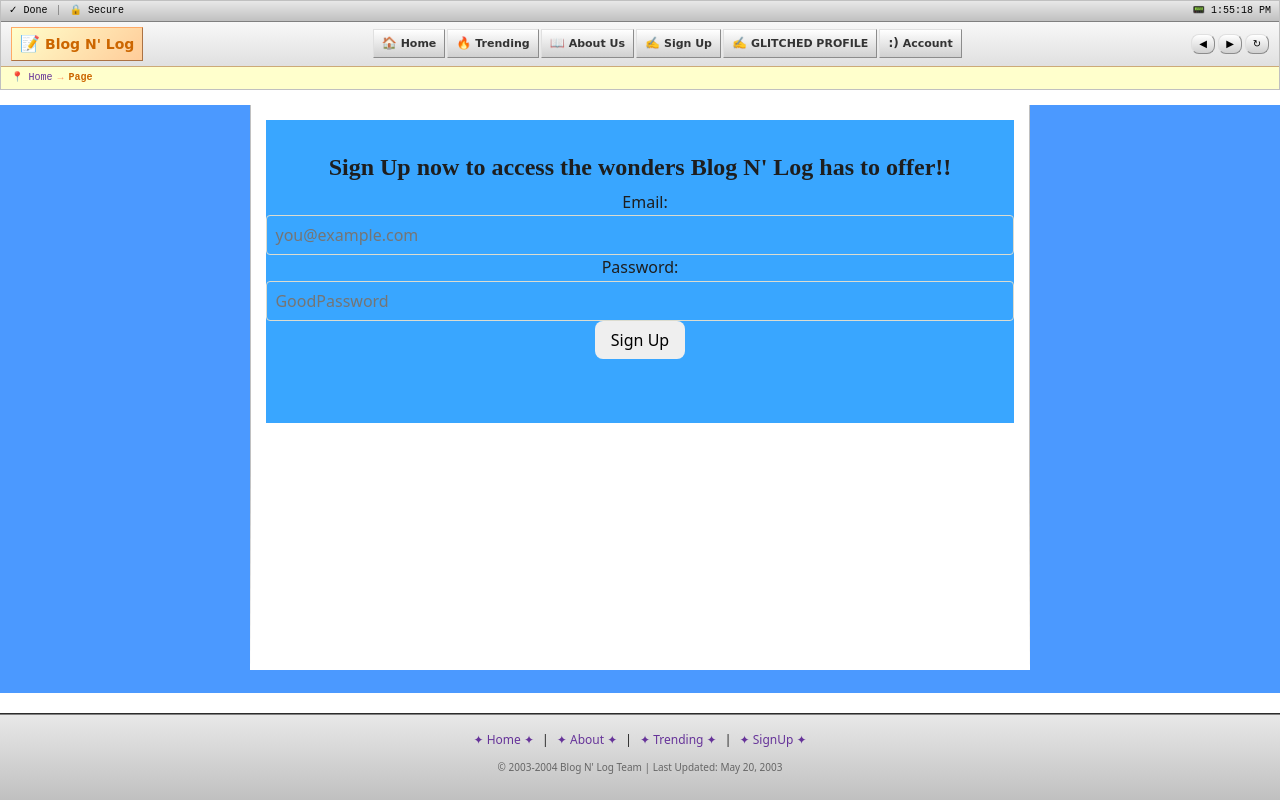
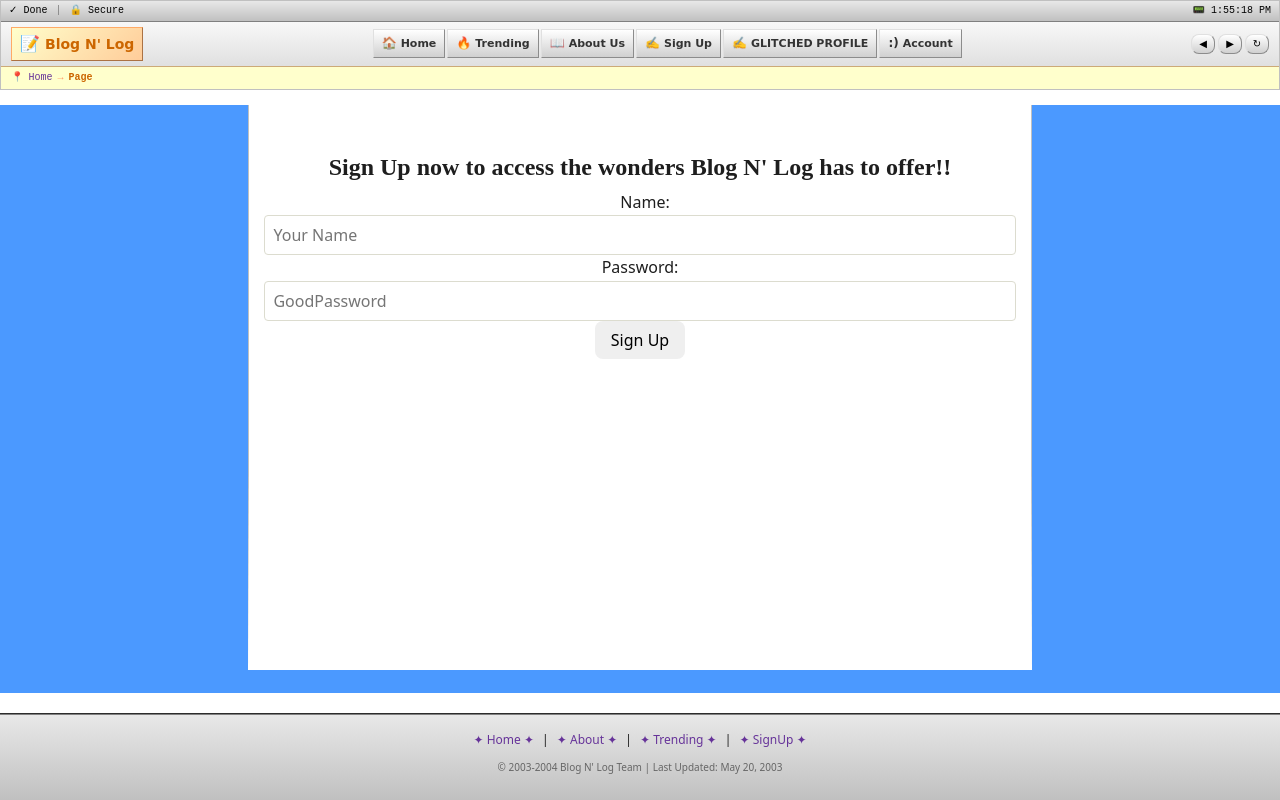
Before and after one commit to Tristan-Timmins/Libor-Group-Project-Social-Media, a SvelteKit app: page /signup in a window 1280 px wide. Built offline with nearby package versions, Linux system fonts and the light colour scheme.

Commit message:
More form shenanigans

```diff
--- a/src/routes/signup/+page.svelte
+++ b/src/routes/signup/+page.svelte
@@ -1,8 +1,54 @@
-<!DOCTYPE <html>
-<html lang="en">
-<head>
-<meta charset="8">
-<meta name="viewport" content="width-device-width, initial-scale=1.0, user-scalable=no">
+<script>
+    import { goto } from '$app/navigation';
+    import { resolve } from '$app/paths';
+    /*on:click={() => goto(resolve('/'))}**/
+
+    let name = '';
+    let password = '';
+
+    $: isLongEnough = password.length >= 8;
+    $: hasName = name;
+    $: isValid = isLongEnough && hasName;
+</script>
+
+<div class="form-container">
+    <section>
+        <h2 class="form">
+            Sign Up now to access the wonders Blog N' Log has to offer!!
+        </h2>
+        <form class="" method="POST" action="">
+            <label class="label">
+                Name:
+                <input
+                    type="name"
+                    id="user-name"
+                    placeholder="Your Name"
+                    required
+                >
+            </label>
+            <label>
+                Password:
+                <input
+                    type="password"
+                    id="user-password"
+                    placeholder="GoodPassword"
+                    minlength="8"
+                    required
+                >
+            </label>
+            <!--<a href="/" class="button">Sign Up</a>-->
+            <button
+                type="submit"
+
+            >Sign Up</button>
+            {#if isValid}
+                on:click={() => goto(resolve('/'))}
+            {/if}
+        </form>
+    </section>
+</div>
+
+
 <style>
 .form-container{
     text-align: center;
@@ -22,7 +68,7 @@
     padding: 10px;
 }
 
-a.button {
+.button {
     padding: 1px 6px;
     border: 1px outset buttonborder;
     border-radius: 3px;
@@ -31,38 +77,3 @@ a.button {
     text-decoration: none;
 }
 </style>
-
-<script>import { goto } from '$app/navigation';
-    import { resolve } from '$app/paths';
-    /*on:click={() => goto(resolve('/'))}**/
-</script>
-
-</head>
-
-<body>
-<div class="form-container">
-<section>
-<div>
-    <h2 class="form">Sign Up now to access the wonders Blog N' Log has to offer!!</h2>
-   <form method="POST" action="">
-	<label class="label">
-		Email:
-		<input type="email" id="user-email" required
-         placeholder="you@example.com">
-	</label>
-	<label>
-		Password:
-		<input type="password" id="user-password" required
-        placeholder="GoodPassword"
-
-         minlength="8">
-	</label>
-	<!--<a href="/" class="button">Sign Up</a>-->
-    <button type="submit">Sign Up</button>
-</form>
-</div>
-</section>
-</div>
-
-</body>
-</html>
--- a/static/styles/variables.css
+++ b/static/styles/variables.css
@@ -26,7 +26,7 @@
 
     /* Backgrounds & Surfaces */
     --color-background: #f4f9fd; /* Light parchment background */
-    --color-surface: #39a6ff;    /* Panels, cards */
+    --color-surface: #ffffff;    /* Panels, cards */
     --color-border: #dcdccf;     /* Subtle earthy border */
     --color-overlay: rgba(0, 0, 0, 0.25);
     --color-code-bg: #f0efeb;
```
Also changed, not shown: src/routes/aboutus/+page.svelte (+26 -13 lines).
